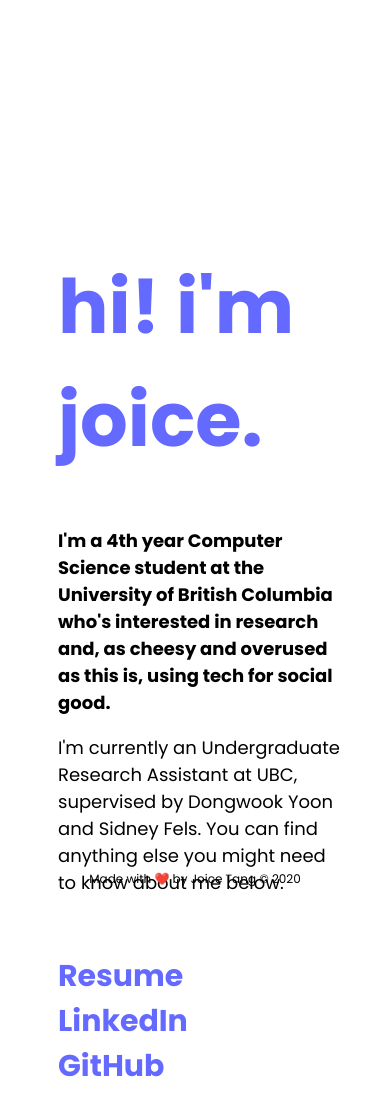
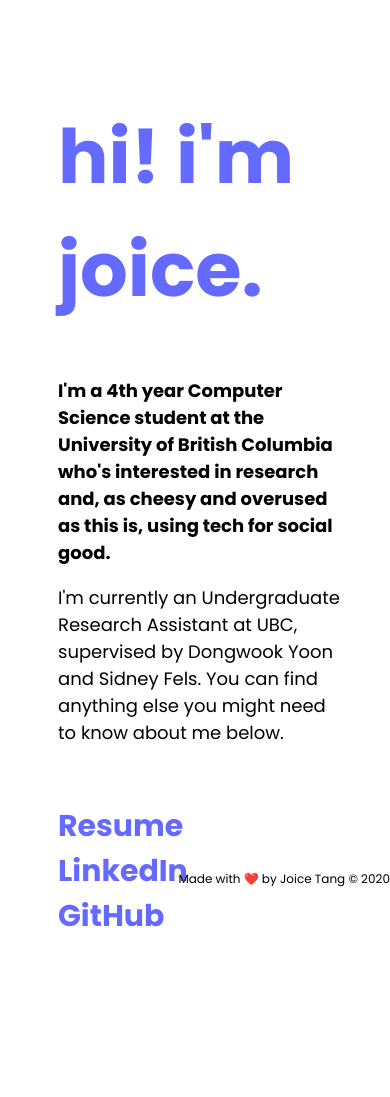
Before and after one commit to joitng/joitng.github.io, a Jekyll site: the page built from index.html, in a window 390 px wide. Built offline with Jekyll 4.4.1, drawn with Linux system fonts in a browser that asks for light colours; after the commit the page ends 947 px from its top, so only the background shows below that.

Commit message:
Update main.scss

```diff
--- a/_sass/main.scss
+++ b/_sass/main.scss
@@ -90,7 +90,16 @@
 }
 
 @media (max-width: 800px) {
+    #intro {
+        margin-top: 50px;
+    }
+
     a {
         font-size: 30px;
     }
+
+    footer {
+        text-align: right;
+        right: 25px;
+    }
 }
```
